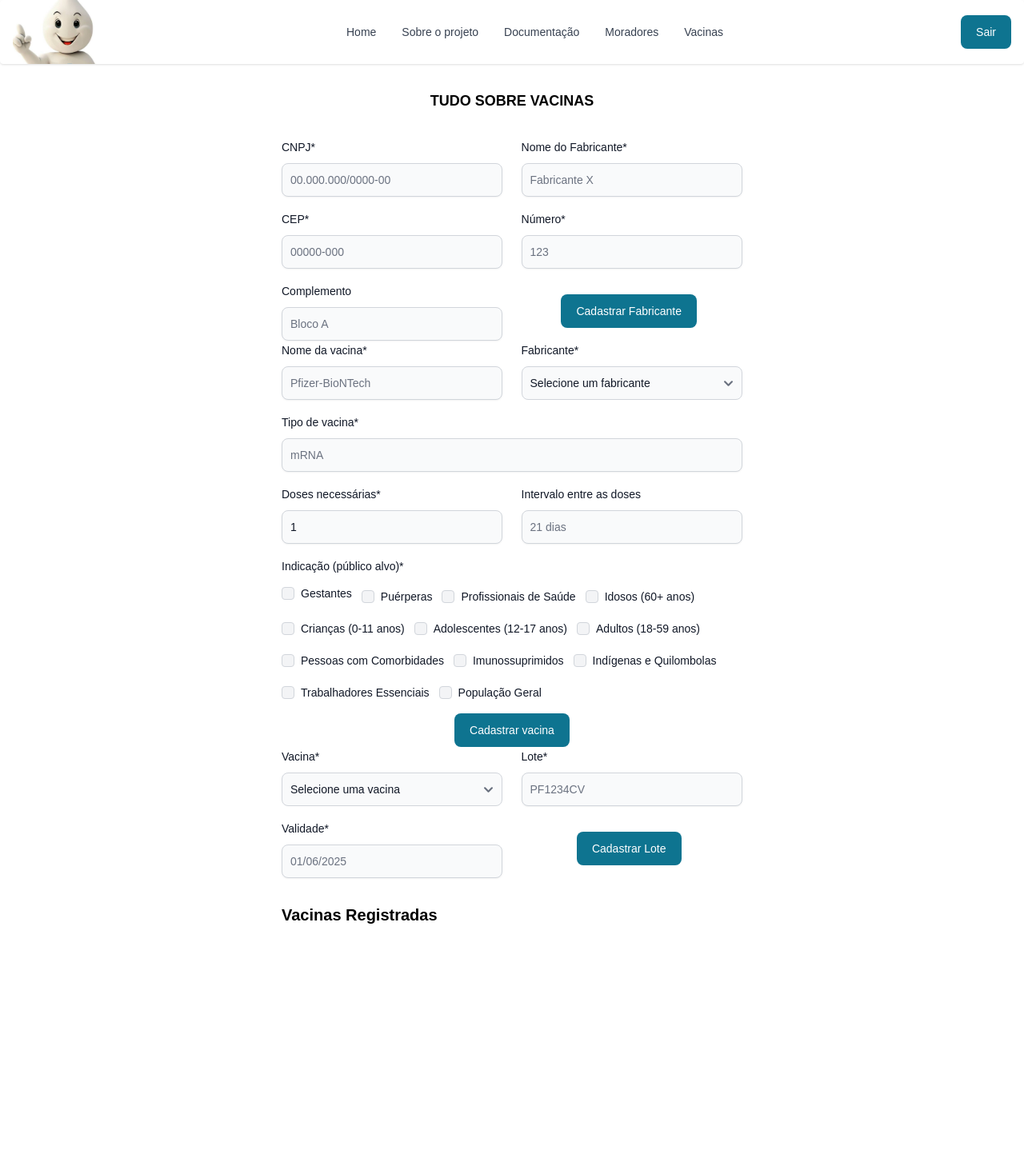
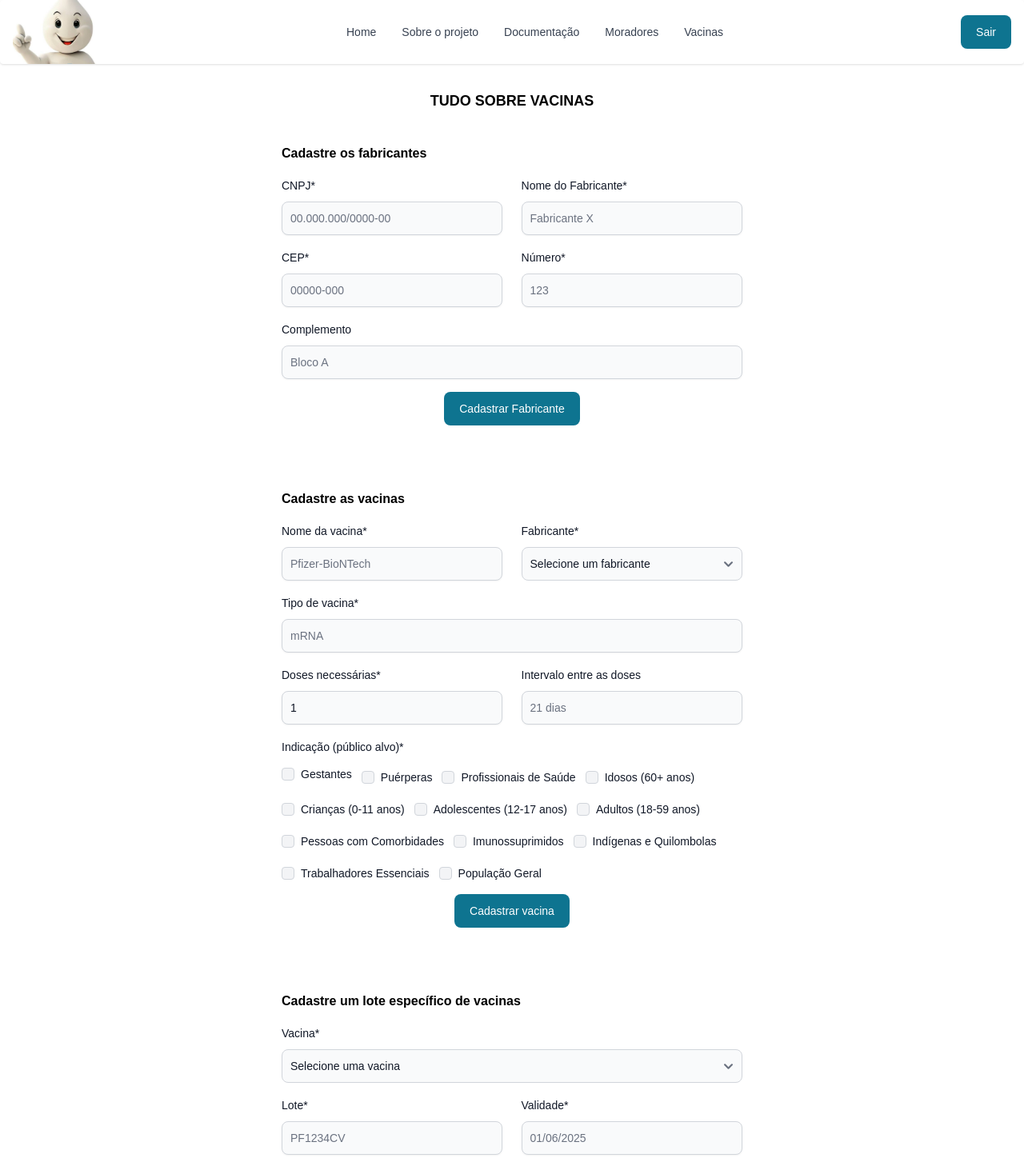
Before and after one commit to thaemorais/frontend_imuniza, a React (Create React App) app: page /cadastrarVacina in a window 1280 px wide. Shown: the top 1458 px of the page at 80% size. Built offline with nearby package versions, Linux system fonts and the light colour scheme; sample sign-in values are in the browser's storage.

Commit message:
form vacinas

```diff
--- a/src/pages/cadastrarMorador/components/FormInputMorador.tsx
+++ b/src/pages/cadastrarMorador/components/FormInputMorador.tsx
@@ -24,7 +24,6 @@ export default function FormInputMorador({
 }: FormInputMoradorProps): JSX.Element {
 	const { adicionarMorador, editarMorador } = useMoradores();
 	const vacinas = localStorage.getItem("vacinas");
-	console.log(vacinas);
 
 	// Mascaras (react-input-mask não tava funcionando)
 	const applyMask = (value: string, mask: string) => {
@@ -90,6 +89,7 @@ export default function FormInputMorador({
 			setEditingCpf(null);
 		} else {
 			adicionarMorador(formData);
+			alert("Morador cadastrado com sucesso!");
 		}
 
 		// Limpa o formulário após o envio
@@ -210,6 +210,7 @@ export default function FormInputMorador({
 						name="dataNasc"
 						type="date"
 						onChange={handleChange}
+						placeholder="DD/MM/AAAA"
 						required
 						shadow
 					/>
--- a/src/pages/cadastrarVacina/components/FormInputFabricantes.tsx
+++ b/src/pages/cadastrarVacina/components/FormInputFabricantes.tsx
@@ -40,9 +40,10 @@ export default function FormInputFabricantes() {
 
 	return (
 		<form
-			className="flex max-w-xl flex-row justify-between items-center gap-4 mx-auto flex-wrap"
+			className="mt-10 mb-20 flex max-w-xl flex-row justify-between items-center gap-4 mx-auto flex-wrap"
 			onSubmit={handleSubmit}
 		>
+			<h1 className="w-full text-base font-bold">Cadastre os fabricantes</h1>
 			<div className="w-[48%]">
 				<div className="mb-2 block">
 					<Label htmlFor="cnpj" value="CNPJ*" />
@@ -99,7 +100,7 @@ export default function FormInputFabricantes() {
 					onChange={handleChange}
 				/>
 			</div>
-			<div className="w-[48%]">
+			<div className="w-full">
 				<div className="mb-2 block">
 					<Label htmlFor="complemento" value="Complemento" />
 				</div>
--- a/src/pages/cadastrarVacina/components/FormInputVacina.tsx
+++ b/src/pages/cadastrarVacina/components/FormInputVacina.tsx
@@ -56,9 +56,10 @@ export default function FormInputVacina() {
 
 	return (
 		<form
-			className="flex max-w-xl flex-row justify-between items-center gap-4 mx-auto flex-wrap"
+			className="flex max-w-xl mb-20 flex-row justify-between items-center gap-4 mx-auto flex-wrap"
 			onSubmit={handleSubmit}
 		>
+			<h1 className="w-full text-base font-bold">Cadastre as vacinas</h1>
 			<div className="w-[48%]">
 				<div className="mb-2 block">
 					<Label htmlFor="nome" value="Nome da vacina*" />
--- a/src/pages/cadastrarVacina/components/FormInputVacinaLote.tsx
+++ b/src/pages/cadastrarVacina/components/FormInputVacinaLote.tsx
@@ -39,7 +39,10 @@ export default function FormInputVacinaLote() {
 			className="flex max-w-xl flex-row justify-between items-center gap-4 mx-auto flex-wrap"
 			onSubmit={handleSubmit}
 		>
-			<div className="w-[48%]">
+			<h1 className="w-full text-base font-bold">
+				Cadastre um lote específico de vacinas
+			</h1>
+			<div className="w-full">
 				<div className="mb-2 block">
 					<Label htmlFor="vacina" value="Vacina*" />
 				</div>
```
